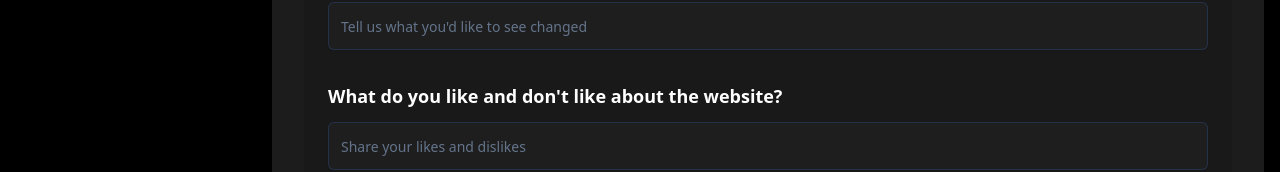
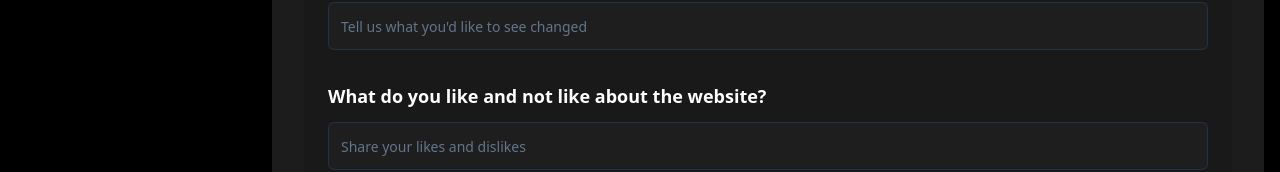
Before and after one commit to b9llach/ilovesportsbetting, a Next.js app: page /survey in a window 1280 px wide. Shown: the part 906-1078 px from the top of the page. Built offline with nearby package versions, Linux system fonts and the light colour scheme.

Commit message:
survey changes 3

```diff
--- a/src/components/Survey.tsx
+++ b/src/components/Survey.tsx
@@ -219,7 +219,7 @@ const Survey = () => {
 
               <div>
                 <label htmlFor="feedback" className="block text-lg font-semibold mb-3 text-white">
-                  What do you like and don't like about the website?
+                  What do you like and not like about the website?
                 </label>
                 <Input
                   type="text"
```
